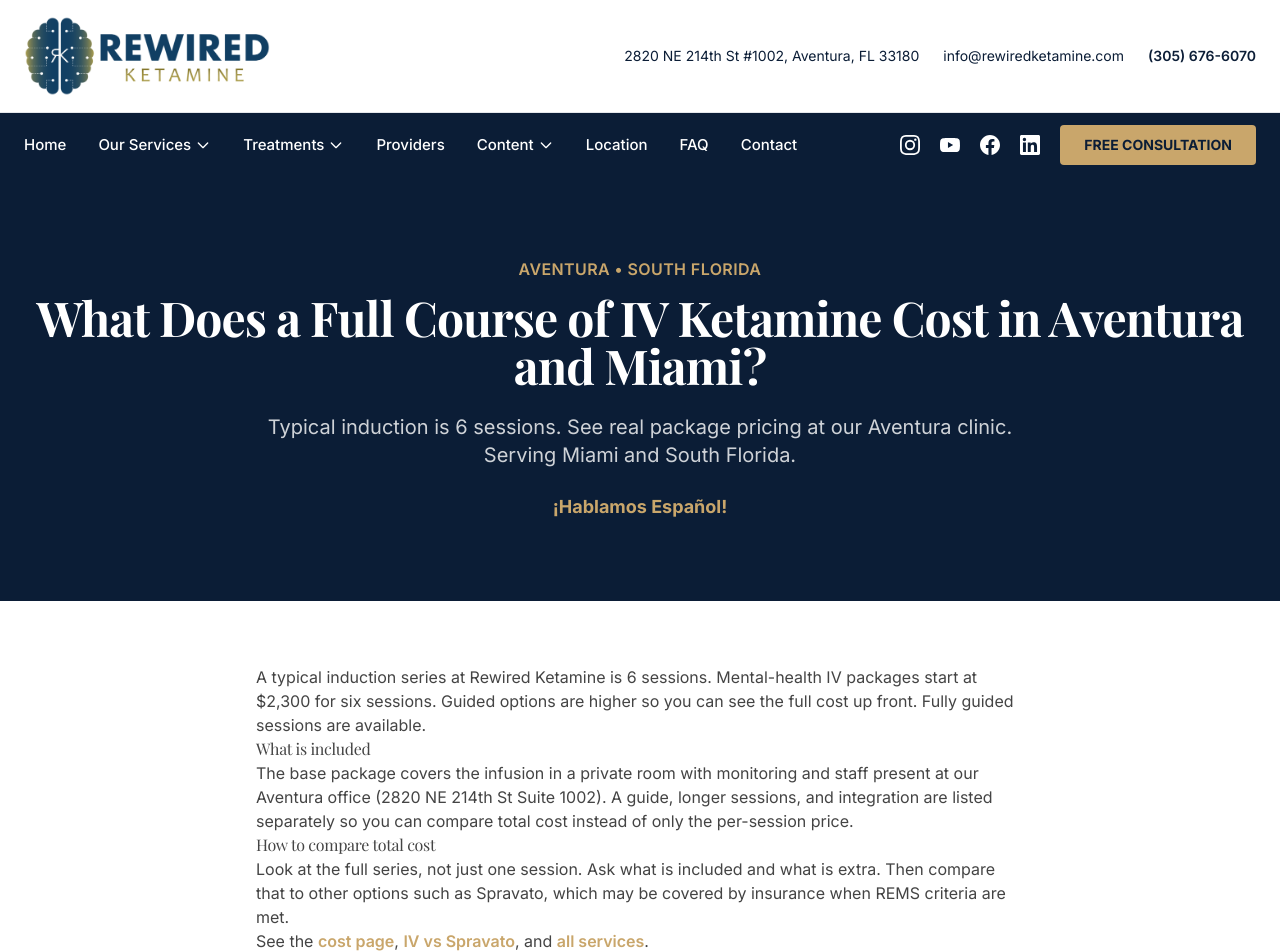
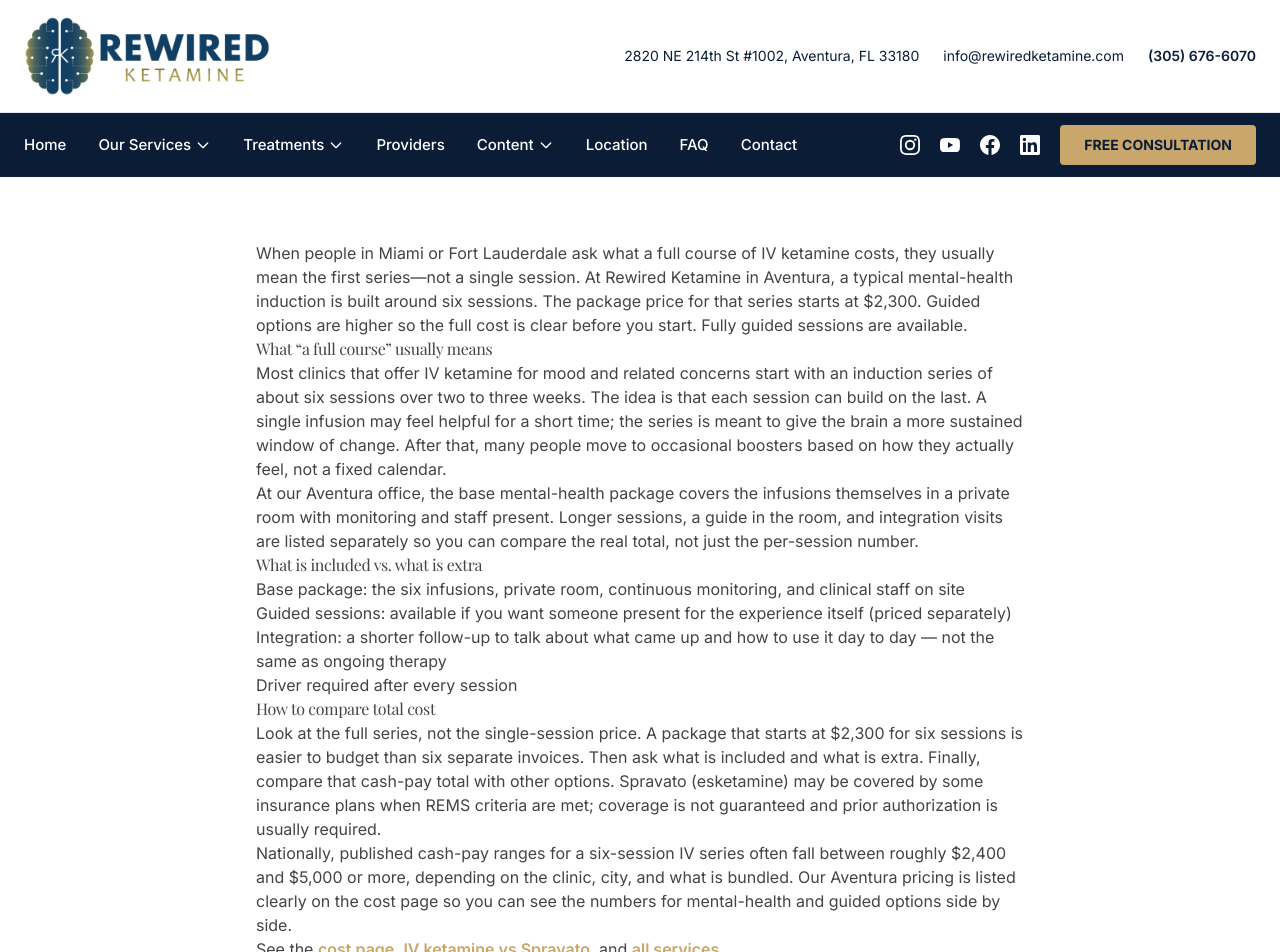
Before and after one commit to jsilverstone-ai/rewired-ketamine, a Next.js app: page /content/blog/what-does-a-full-course-of-iv-ketamine-cost-in-aventura in a window 1280 px wide. Shown: the top 952 px of the page. Built offline with nearby package versions, Linux system fonts and the light colour scheme; a web font is replaced by a local one.

Commit message:
Expand cost and sessions blogs with clearer details

```diff
--- a/src/app/content/blog/how-many-ketamine-sessions-do-most-people-need/page.tsx
+++ b/src/app/content/blog/how-many-ketamine-sessions-do-most-people-need/page.tsx
@@ -135,24 +135,37 @@ export default function HowManyKetamineSessionsDoMostPeopleNeed() {
         )}
       </header>
 
-      <section className="bg-[#0B1D36] text-white py-20 px-6 text-center">
-        <p className="text-[#C9A66B] font-semibold tracking-wide mb-3">AVENTURA • SOUTH FLORIDA</p>
-        <h1 className="text-3xl md:text-5xl font-bold mb-6">How Many Ketamine Sessions Do Most People Need?</h1>
-        <p className="text-lg md:text-xl text-white/80 max-w-3xl mx-auto mb-6">
-          Typical induction is 6 sessions. See real package pricing at our Aventura clinic. Serving Miami and South Florida.
-        </p>
-        <p className="text-[#C9A66B] font-bold text-lg">¡Hablamos Español!</p>
-      </section>
 <section id="main-content" className="py-16 px-6 bg-white">
   <div className="max-w-3xl mx-auto prose prose-lg text-[#444]">
-    <p>Most people at Rewired Ketamine begin with a short induction series of about 6 sessions over a few weeks. There is no fixed calendar for everyone. The plan is set after the free consult.</p>
+    <p>
+      There is no single number that fits everyone, but there is a common starting structure. Most people at Rewired Ketamine in Aventura begin with an induction series of about six IV sessions over two to three weeks. The plan is set after a free consult. Fully guided sessions are available.
+    </p>
+
+    <h2>Why six sessions is the usual starting point</h2>
+    <p>
+      Clinical literature and clinic protocols for IV ketamine in treatment-resistant depression and related concerns often describe an initial series of six infusions spaced over two to three weeks. The reason is practical: a single session can produce a short lift, but the effect often fades. Repeated sessions are meant to build a stronger, more durable response. Some people notice a shift after the first or second infusion; others need most of the series before the change feels clear. A portion of patients do not respond even after a full induction. That is why we screen carefully and review progress along the way.
+    </p>
+    <p>
+      After the induction, many people move to occasional boosters—sometimes every few weeks, sometimes less often—based on how they feel. There is no fixed product calendar. Your clinician adjusts the plan with you.
+    </p>
+
     <h2>Why packages exist</h2>
-    <p>Packages make the total cost of a typical series clearer. Mental-health IV packages start at $2,300 for six sessions. Guided options are listed separately. Fully guided sessions are available.</p>
-    <h2>Boosters later</h2>
-    <p>After the initial series, some people schedule occasional boosters based on how they feel. That is decided with the clinical team, not on a set product schedule.</p>
-    <p>See the <Link href="/services/ketamine-therapy-cost" className="text-[#C9A66B] font-semibold hover:underline">cost page</Link> and <Link href="/services" className="text-[#C9A66B] font-semibold hover:underline">all services</Link>.</p>
+    <p>
+      Packages make the total cost of a typical series clearer. At our Aventura clinic, mental-health IV packages start at $2,300 for six sessions. Guided options are listed separately so you can see the full number before you start. A single-session price can look lower, but six separate visits usually cost more overall and are harder to budget.
+    </p>
+
+    <h2>What happens after the first series</h2>
+    <p>
+      Some people hold the gains for weeks or longer and schedule a booster only when symptoms return. Others need more frequent support in the first few months. Integration visits—shorter conversations about applying what came up—are available and are not the same as ongoing therapy. The goal is a guided medical process, not a lifetime membership.
+    </p>
+
+    <p>
+      See the <Link href="/services/ketamine-therapy-cost" className="text-[#C9A66B] font-semibold hover:underline">cost page</Link> for package pricing and <Link href="/services" className="text-[#C9A66B] font-semibold hover:underline">all services</Link> for how care is structured at our Aventura office. Patients from Miami, Fort Lauderdale, and South Florida are welcome. ¡Hablamos Español!
+    </p>
+
     <div className="mt-10 text-center">
       <Link href="/#contact" className="inline-block bg-[#C9A66B] text-[#0B1D36] font-bold px-8 py-4 rounded hover:bg-[#0B1D36] hover:text-white transition">Book a Free Consult</Link>
+      <p className="mt-4 text-sm">Call or text (305) 676-6070</p>
     </div>
   </div>
 </section>
--- a/src/app/content/blog/what-does-a-full-course-of-iv-ketamine-cost-in-aventura/page.tsx
+++ b/src/app/content/blog/what-does-a-full-course-of-iv-ketamine-cost-in-aventura/page.tsx
@@ -135,25 +135,43 @@ export default function FullCourseIVKetamineCostPage() {
         )}
       </header>
 
-      <section className="bg-[#0B1D36] text-white py-20 px-6 text-center">
-        <p className="text-[#C9A66B] font-semibold tracking-wide mb-3">AVENTURA • SOUTH FLORIDA</p>
-        <h1 className="text-3xl md:text-5xl font-bold mb-6">What Does a Full Course of IV Ketamine Cost in Aventura and Miami?</h1>
-        <p className="text-lg md:text-xl text-white/80 max-w-3xl mx-auto mb-6">
-          Typical induction is 6 sessions. See real package pricing at our Aventura clinic. Serving Miami and South Florida.
-        </p>
-        <p className="text-[#C9A66B] font-bold text-lg">¡Hablamos Español!</p>
-      </section>
-
 <section id="main-content" className="py-16 px-6 bg-white">
   <div className="max-w-3xl mx-auto prose prose-lg text-[#444]">
-          <p>A typical induction series at Rewired Ketamine is 6 sessions. Mental-health IV packages start at $2,300 for six sessions. Guided options are higher so you can see the full cost up front. Fully guided sessions are available.</p>
-          <h2>What is included</h2>
-          <p>The base package covers the infusion in a private room with monitoring and staff present at our Aventura office (2820 NE 214th St Suite 1002). A guide, longer sessions, and integration are listed separately so you can compare total cost instead of only the per-session price.</p>
+    <p>
+      When people in Miami or Fort Lauderdale ask what a full course of IV ketamine costs, they usually mean the first series—not a single session. At Rewired Ketamine in Aventura, a typical mental-health induction is built around six sessions. The package price for that series starts at $2,300. Guided options are higher so the full cost is clear before you start. Fully guided sessions are available.
+    </p>
+
+    <h2>What “a full course” usually means</h2>
+    <p>
+      Most clinics that offer IV ketamine for mood and related concerns start with an induction series of about six sessions over two to three weeks. The idea is that each session can build on the last. A single infusion may feel helpful for a short time; the series is meant to give the brain a more sustained window of change. After that, many people move to occasional boosters based on how they actually feel, not a fixed calendar.
+    </p>
+    <p>
+      At our Aventura office, the base mental-health package covers the infusions themselves in a private room with monitoring and staff present. Longer sessions, a guide in the room, and integration visits are listed separately so you can compare the real total, not just the per-session number.
+    </p>
+
+    <h2>What is included vs. what is extra</h2>
+    <ul>
+      <li>Base package: the six infusions, private room, continuous monitoring, and clinical staff on site</li>
+      <li>Guided sessions: available if you want someone present for the experience itself (priced separately)</li>
+      <li>Integration: a shorter follow-up to talk about what came up and how to use it day to day — not the same as ongoing therapy</li>
+      <li>Driver required after every session</li>
+    </ul>
+
     <h2>How to compare total cost</h2>
-          <p>Look at the full series, not just one session. Ask what is included and what is extra. Then compare that to other options such as Spravato, which may be covered by insurance when REMS criteria are met.</p>
-          <p>See the <Link href="/services/ketamine-therapy-cost" className="text-[#C9A66B] font-semibold hover:underline">cost page</Link>, <Link href="/services/iv-ketamine-vs-spravato" className="text-[#C9A66B] font-semibold hover:underline">IV vs Spravato</Link>, and <Link href="/services" className="text-[#C9A66B] font-semibold hover:underline">all services</Link>.</p>
+    <p>
+      Look at the full series, not the single-session price. A package that starts at $2,300 for six sessions is easier to budget than six separate invoices. Then ask what is included and what is extra. Finally, compare that cash-pay total with other options. Spravato (esketamine) may be covered by some insurance plans when REMS criteria are met; coverage is not guaranteed and prior authorization is usually required.
+    </p>
+    <p>
+      Nationally, published cash-pay ranges for a six-session IV series often fall between roughly $2,400 and $5,000 or more, depending on the clinic, city, and what is bundled. Our Aventura pricing is listed clearly on the cost page so you can see the numbers for mental-health and guided options side by side.
+    </p>
+
+    <p>
+      See the <Link href="/services/ketamine-therapy-cost" className="text-[#C9A66B] font-semibold hover:underline">cost page</Link>, <Link href="/services/iv-ketamine-vs-spravato" className="text-[#C9A66B] font-semibold hover:underline">IV ketamine vs Spravato</Link>, and <Link href="/services" className="text-[#C9A66B] font-semibold hover:underline">all services</Link>.
+    </p>
+
     <div className="mt-10 text-center">
       <Link href="/#contact" className="inline-block bg-[#C9A66B] text-[#0B1D36] font-bold px-8 py-4 rounded hover:bg-[#0B1D36] hover:text-white transition">Book a Free Consult</Link>
+      <p className="mt-4 text-sm">Call or text (305) 676-6070 · Aventura, FL · ¡Hablamos Español!</p>
     </div>
   </div>
 </section>
```
Lines whose indentation alone changed are shown as unchanged.
